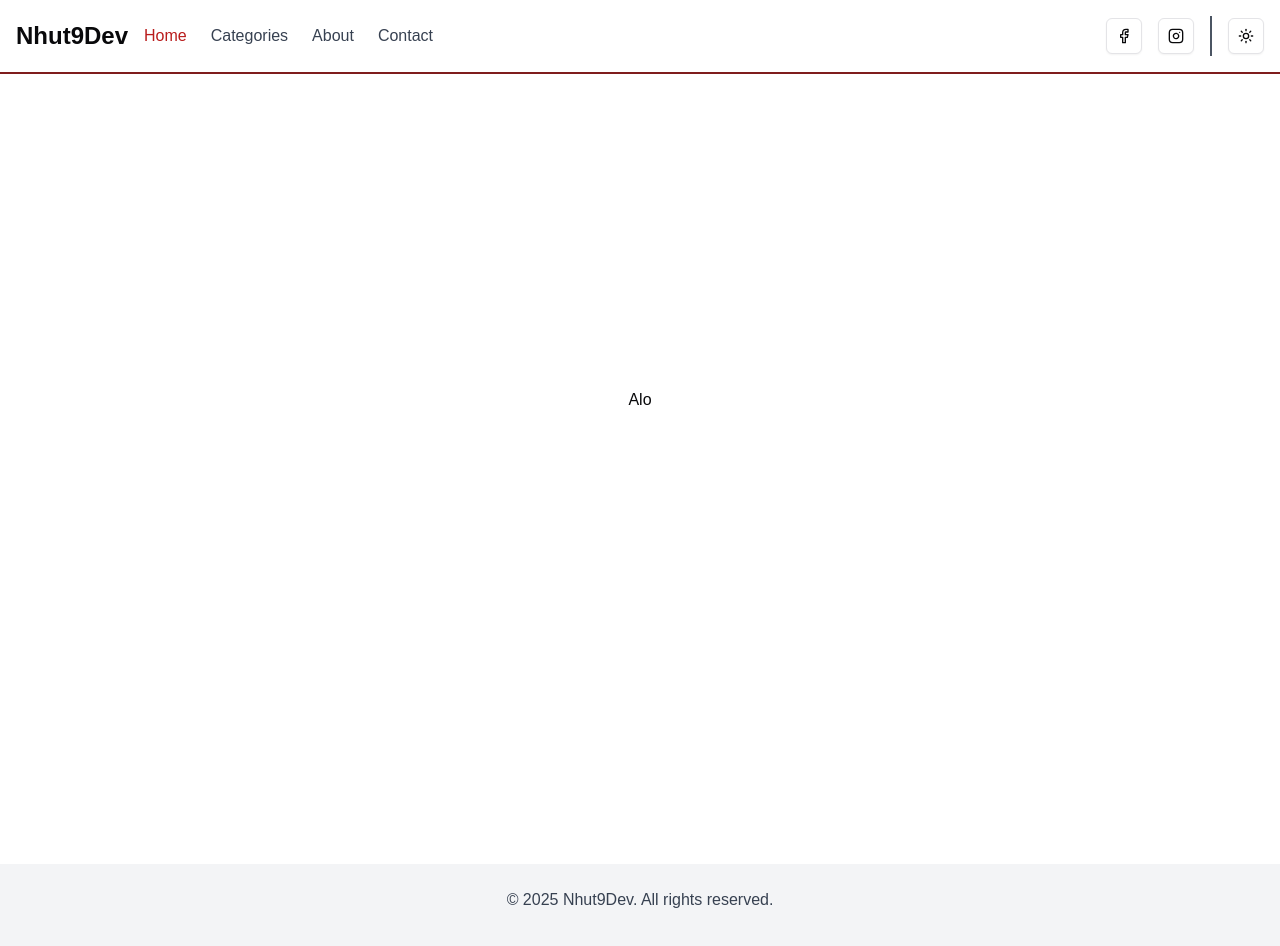
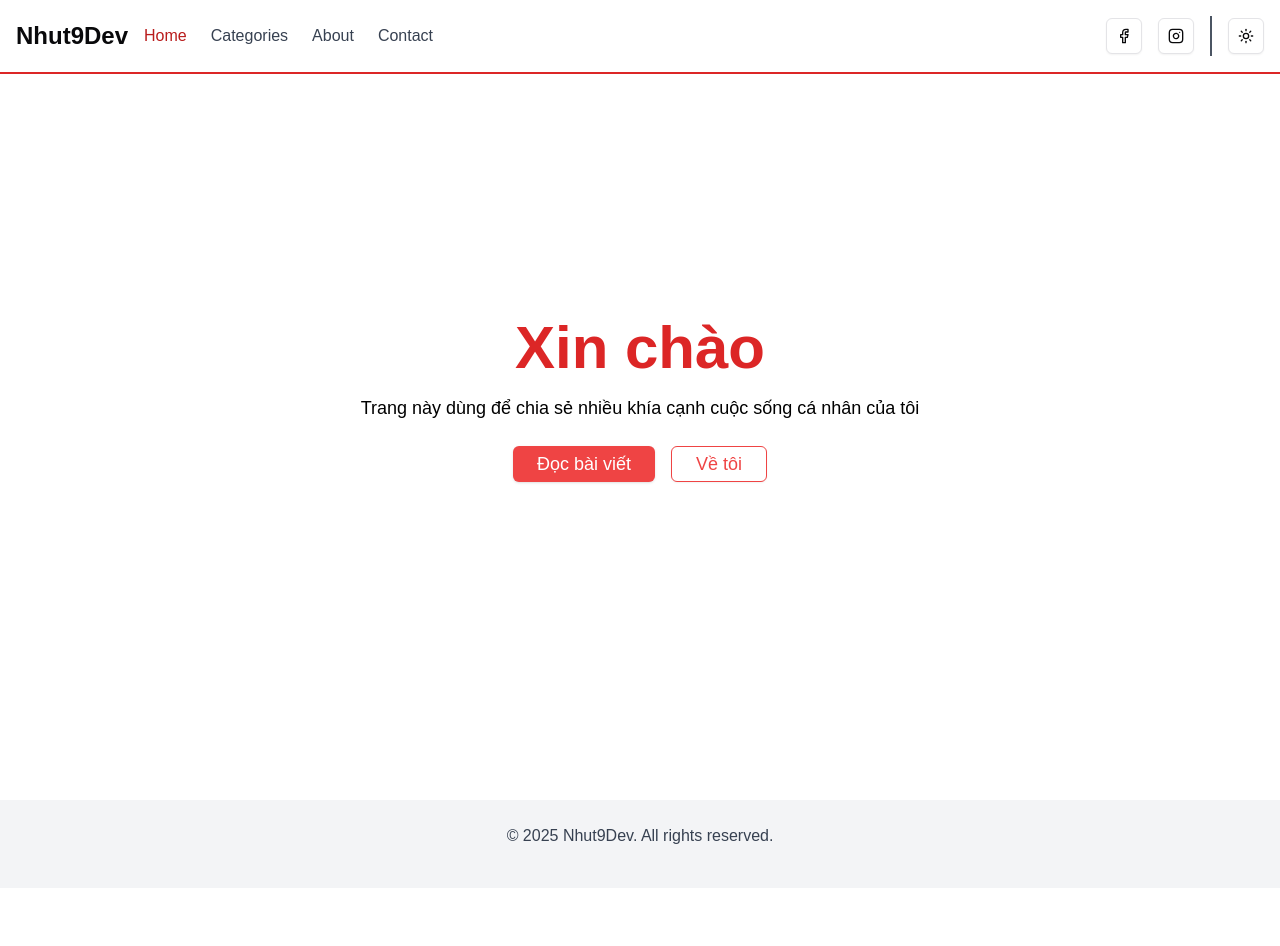
Before and after one commit to nhut9dev/nhut9dev, a Next.js app: page / in a window 1280 px wide. Shown: the top 946 px of the page. After the commit the page ends 888 px from the top, so only its background shows below. Built offline with nearby package versions, Linux system fonts and the light colour scheme.

Commit message:
feat: add hero section to home page

```diff
--- a/app/Footer.tsx
+++ b/app/Footer.tsx
@@ -4,7 +4,7 @@ import { APP_NAME } from '@constants/global';
 
 const Footer = () => {
 	return (
-		<footer className="bg-gray-100 dark:bg-gray-900 text-gray-700 dark:text-gray-300 py-6 mt-16">
+		<footer className="bg-gray-100 dark:bg-gray-900 text-gray-700 dark:text-gray-300 py-6">
 			<div className="container mx-auto text-center">
 				<p>
 					&copy; {new Date().getFullYear()} {APP_NAME}. All rights reserved.
--- a/app/Header.tsx
+++ b/app/Header.tsx
@@ -21,7 +21,7 @@ const Header = () => {
 	const [isOpen, setIsOpen] = useState(false);
 
 	return (
-		<header className="fixed top-0 left-0 w-full bg-white dark:bg-black border-b-2 border-red-900 p-4 z-50">
+		<header className="fixed top-0 left-0 w-full bg-white dark:bg-black border-b-2 border-red-600 p-4 z-50">
 			<div className="container mx-auto flex justify-between items-center">
 				<div className="flex items-center space-x-4">
 					<Link href="/" className="text-2xl font-bold dark:text-white">
--- /dev/null
+++ b/app/HeroSection.tsx
@@ -0,0 +1,56 @@
+'use client';
+
+import { motion } from 'framer-motion';
+
+import { Button } from '@/components/ui/button';
+
+const TEXT = {
+	TITLE: 'Xin chào',
+	DESCRIPTION:
+		'Trang này dùng để chia sẻ nhiều khía cạnh cuộc sống cá nhân của tôi',
+};
+export default function HeroSection() {
+	return (
+		<section className="flex flex-col items-center justify-center text-center py-20 px-4 h-full w-full transition-colors duration-300 bg-white text-black dark:bg-black dark:text-white">
+			<div className="flex flex-col items-center  justify-center text-center w-full bg-gray-2">
+				<motion.h1
+					className="text-4xl md:text-6xl font-bold text-red-600 dark:text-red-500"
+					initial={{ opacity: 0, y: -20 }}
+					animate={{ opacity: 1, y: 0 }}
+					transition={{ duration: 0.5 }}
+					whileHover={{ scale: 1.05 }}
+				>
+					{TEXT.TITLE}
+				</motion.h1>
+				<motion.p
+					className="mt-4 text-lg max-w-2xl transition-colors duration-300"
+					initial={{ opacity: 0, y: 20 }}
+					animate={{ opacity: 1, y: 0 }}
+					transition={{ duration: 0.5, delay: 0.2 }}
+					whileHover={{ scale: 1.02 }}
+				>
+					{TEXT.DESCRIPTION}
+				</motion.p>
+				<motion.div
+					className="mt-6 flex gap-4"
+					initial={{ opacity: 0 }}
+					animate={{ opacity: 1 }}
+					transition={{ duration: 0.5, delay: 0.4 }}
+				>
+					<Button
+						className="px-6 py-3 text-lg bg-red-500 hover:bg-red-600 text-white"
+						variant="default"
+					>
+						Đọc bài viết
+					</Button>
+					<Button
+						className="px-6 py-3 text-lg border border-red-500 text-red-500 hover:bg-red-500 hover:text-white"
+						variant="outline"
+					>
+						Về tôi
+					</Button>
+				</motion.div>
+			</div>
+		</section>
+	);
+}
--- a/app/page.tsx
+++ b/app/page.tsx
@@ -1,5 +1,9 @@
+import HeroSection from '@/app/HeroSection';
+
 export default function Home() {
 	return (
-		<div className="h-full w-full flex justify-center items-center">Alo</div>
+		<div className="h-full w-full flex justify-center items-center">
+			<HeroSection />
+		</div>
 	);
 }
--- a/package.json
+++ b/package.json
@@ -15,12 +15,14 @@
 		"class-variance-authority": "^0.7.1",
 		"clsx": "^2.1.1",
 		"lucide-react": "^0.474.0",
-		"next": "14.2.16",
+		"motion": "^12.0.11",
+		"next": "^14.2.23",
 		"next-themes": "^0.4.4",
 		"react": "^18",
 		"react-dom": "^18",
 		"tailwind-merge": "^2.6.0",
-		"tailwindcss-animate": "^1.0.7"
+		"tailwindcss-animate": "^1.0.7",
+		"tailwindcss-textshadow": "^2.1.3"
 	},
 	"devDependencies": {
 		"@trivago/prettier-plugin-sort-imports": "^5.2.1",
--- a/tailwind.config.ts
+++ b/tailwind.config.ts
@@ -58,6 +58,6 @@ const config: Config = {
 			},
 		},
 	},
-	plugins: [require('tailwindcss-animate')],
+	plugins: [require('tailwindcss-animate'), require('tailwindcss-textshadow')],
 };
 export default config;
```
Also changed, not shown: 2 other files (tests, documents, lock files or other folders).
